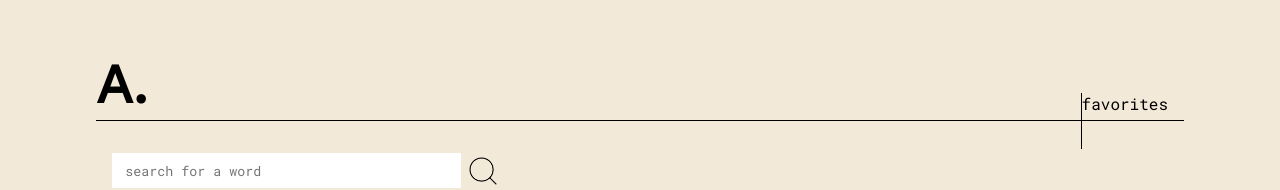
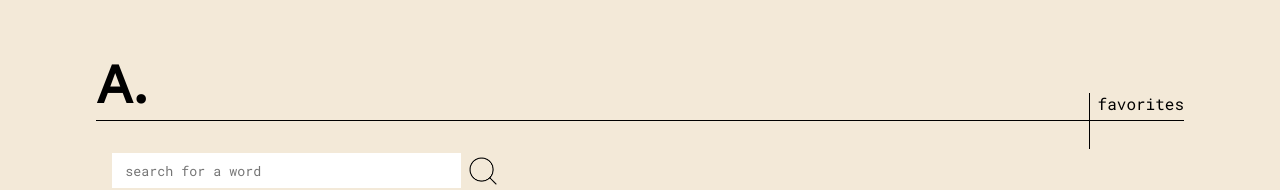
Before and after one commit to michannstoner/articulate, a React (Create React App) app: page / in a window 1280 px wide. Shown: the top 190 px of the page. Built offline with nearby package versions, Linux system fonts and the light colour scheme.

Commit message:
Add styling to link

```diff
--- a/src/components/Nav/Nav.css
+++ b/src/components/Nav/Nav.css
@@ -28,5 +28,5 @@
 .favorites-link {
   font-family: 'Roboto Mono', monospace;
   margin-left: 0;
-  margin-right: 1em;
+  margin-left: 0.5em;
 }
```
